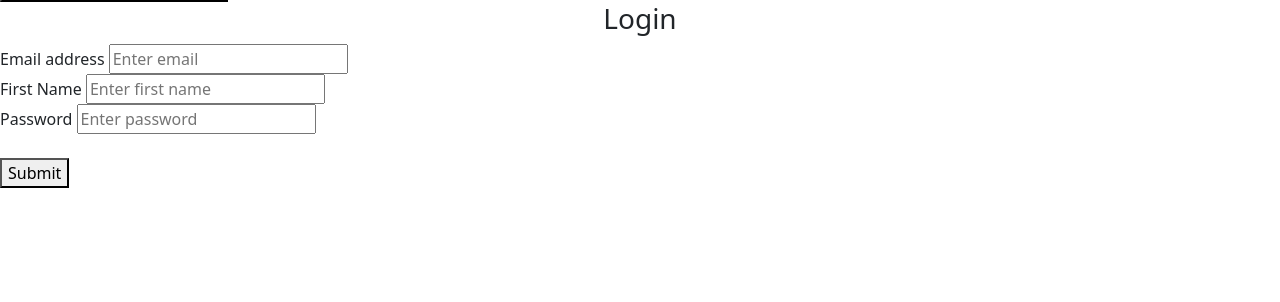
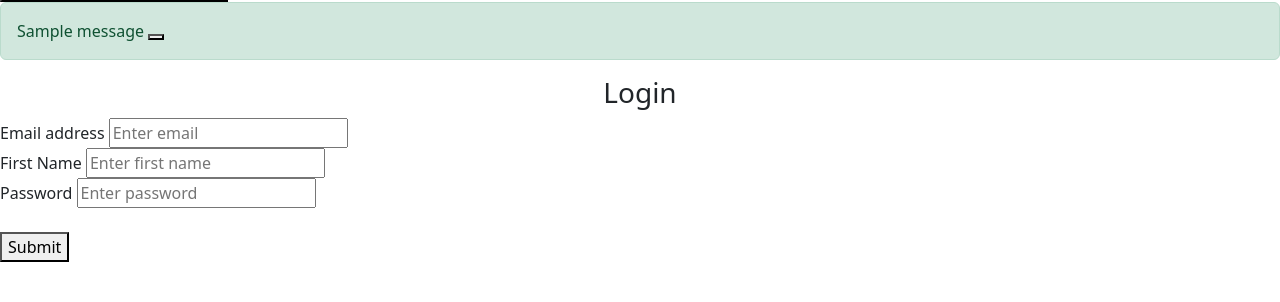
Before and after one commit to Ual97/stockIT, a Flask app: page /login in a window 1280 px wide. Shown: the part 28-330 px from the top of the page. Run offline with Flask 2, Linux system fonts and the light colour scheme; one stand-in notice (Sample message) is shown.

Commit message:
added login flash messages

```diff
--- a/website/auth.py
+++ b/website/auth.py
@@ -1,17 +1,33 @@
-from flask import Blueprint, render_template
+from flask import Blueprint, render_template, request, flash
 
 # This file is a blueprint, it has urls in it
 # We can have url routes in different files because of this
 auth = Blueprint('auth', __name__)
 
-@auth.route('/login')
+@auth.route('/sign-up', methods=['GET', 'POST'])
+def sign_up():
+    if request.method == 'POST':
+        email = request.form.get('email')
+        fname = request.form.get('fname')
+        password1 = request.form.get('password1')
+        password2 = request.form.get('password2')
+        if len(email) < 4:
+            flash("Invalid email", category='error')
+        elif len(fname) < 3:
+            flash("Invalid name", category='error')
+        elif password1 != password2:
+            flash("passwords dont match", category='error')
+        elif len(password1) < 7:
+            flash("password too short", category='error')
+        else:
+            flash("account created", category='success')
+            pass
+    return render_template("sign_up.html")
+
+@auth.route('/login', methods=['GET', 'POST'])
 def login():
     return render_template("login.html")
 
 @auth.route('/logout')
 def logout():
     return "<p>logout</>"
-
-@auth.route('/sign-up')
-def sign_up():
-    return render_template("sign_up.html")
--- a/website/templates/base.html
+++ b/website/templates/base.html
@@ -28,6 +28,25 @@
             </span>
         </button>
     </nav>
+
+    {% with messages = get_flashed_messages(with_categories=true) %}
+    {% if messages %}
+      {% for category, message in messages %}
+        {% if category == 'error' %}
+          <div class="alert alert-danger alert-dismissable fade show" role="alert">
+              {{ message }}
+              <button type="button" class="close" dat-dismiss="alert"></button>
+          </div>
+        {% else %}
+          <div class="alert alert-success alert-dismissable fade show" role="alert">
+              {{ message }}
+              <button type="button" class="close" dat-dismiss="alert"></button>
+          </div>
+        {% endif %}
+      {% endfor %}
+    {% endif %}
+    {% endwith %}
+
     <div>
         {% block content %}{% endblock %}
     </div>
```
